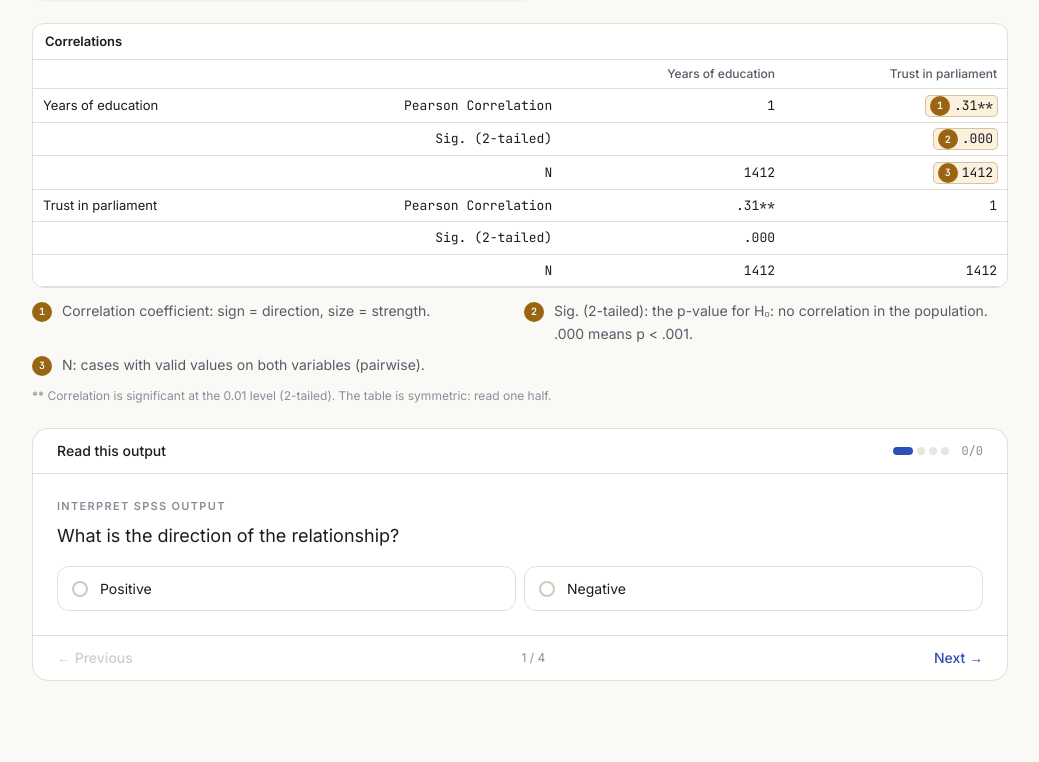
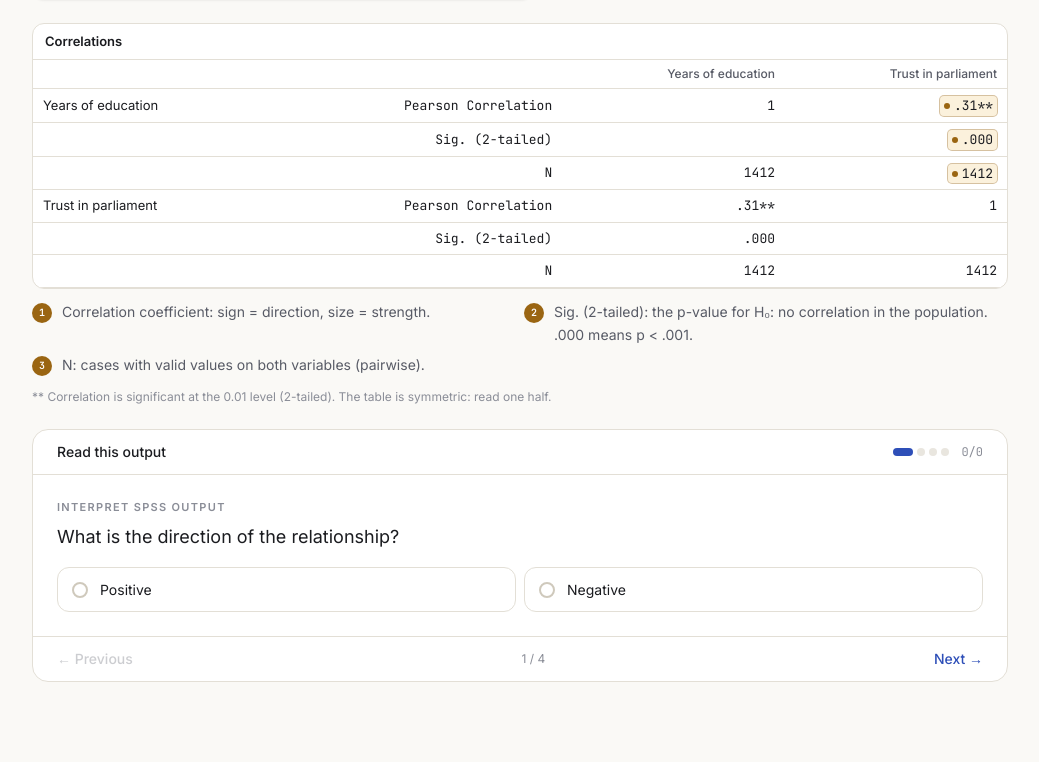
Before and after one commit to antalbalint97/qda2-elte-2026-fall, a Next.js app: page /correlation in a window 1280 px wide. Shown: the part 4614-5376 px from the top of the page, without its empty margins (120-1159 px from the left). Built offline with nearby package versions, Linux system fonts and the light colour scheme.

Commit message:
fix SPSS output annotation semantics

```diff
--- a/src/components/learning/Spss.tsx
+++ b/src/components/learning/Spss.tsx
@@ -282,11 +282,17 @@ export function SpssOutput({
                     >
                       <span
                         className={cn(
-                          "relative inline-flex items-center gap-1",
+                          "relative inline-flex items-center",
                           !!cell.hl && "rounded bg-warn-soft px-1 ring-1 ring-warn/40",
                         )}
+                        aria-describedby={cell.hl ? `spss-annotation-${cell.hl}` : undefined}
                       >
-                        {!!cell.hl && <Badge n={cell.hl} className="bg-warn text-white" />}
+                        {!!cell.hl && (
+                          <span
+                            aria-hidden
+                            className="mr-1 inline-block h-1.5 w-1.5 shrink-0 rounded-full bg-warn"
+                          />
+                        )}
                         {cell.v}
                       </span>
                     </td>
@@ -300,7 +306,7 @@ export function SpssOutput({
       {annotations && (
         <ol className="grid gap-2 text-sm sm:grid-cols-2">
           {Object.entries(annotations).map(([k, v]) => (
-            <li key={k} className="flex gap-2.5">
+            <li key={k} id={`spss-annotation-${k}`} className="flex gap-2.5">
               <Badge n={Number(k)} className="mt-0.5 bg-warn text-white" />
               <span className="leading-relaxed text-muted">{v}</span>
             </li>
```
